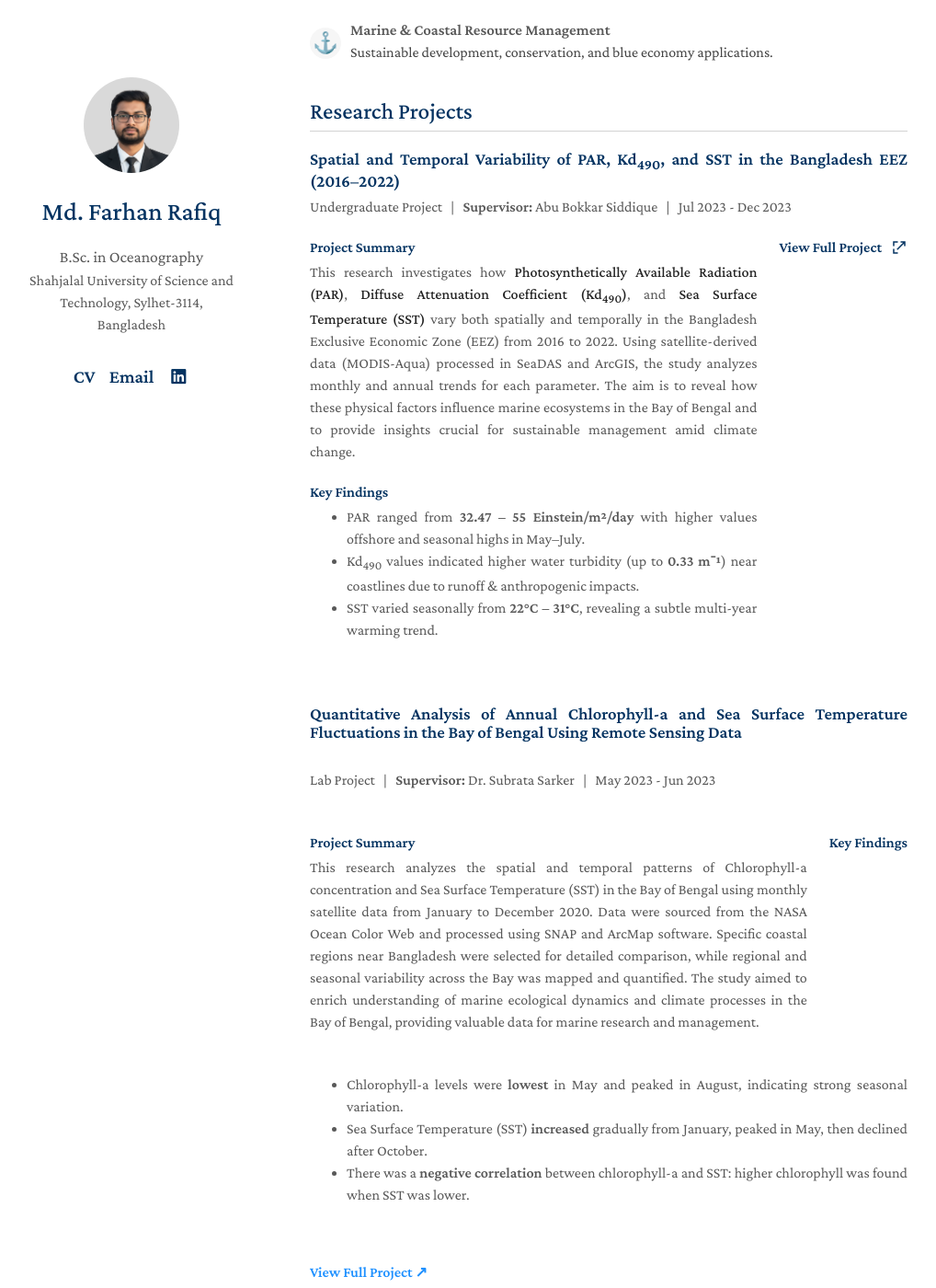
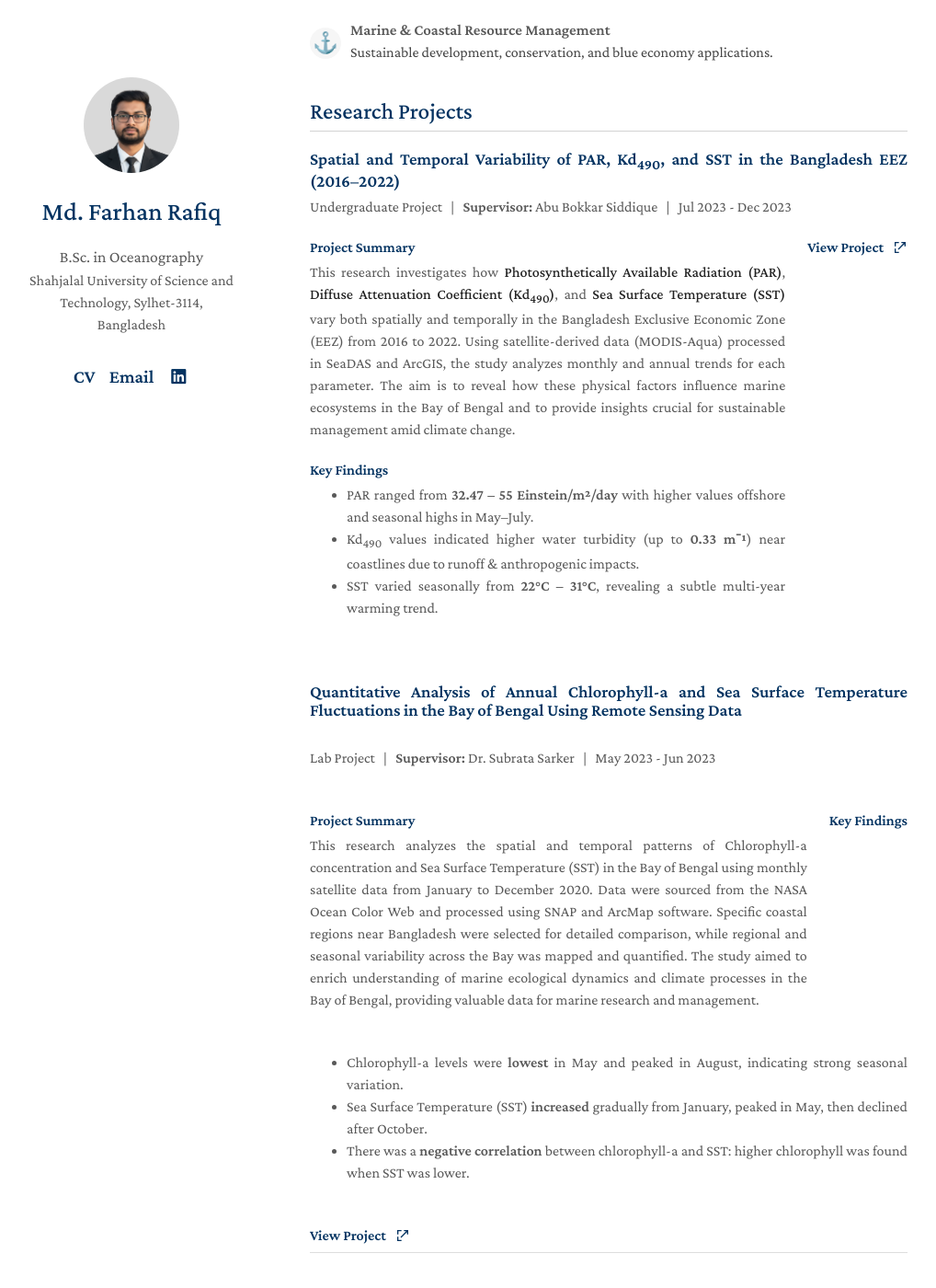
Before and after one commit to farhan-rafiq/farhan-rafiq.github.io, a Jekyll site: the page built from index.md, in a window 1280 px wide and 1400 px high, scrolled down 778 px. Shown: the whole window at 92% size, without its empty margins (133-1151 px from the left). Built offline with Jekyll 4.4.1, drawn with Linux system fonts in a browser that asks for light colours; a style sheet for code colours, icons or effects is not loaded.

Commit message:
Update index.md

```diff
--- a/index.md
+++ b/index.md
@@ -121,9 +121,9 @@ layout: homepage
   <a href="./projects/undergrad_project.pdf"
      target="_blank"
      style="text-decoration: none; color: inherit; display: inline-flex; align-items: center; gap: 6px;">
-    View Full Project
+    View Project
     <svg xmlns="http://www.w3.org/2000/svg"
-         width="18" height="18" fill="currentColor"
+         width="16" height="16" fill="currentColor"
          viewBox="0 0 24 24" style="margin-left: 4px;">
       <path d="M14 3h7v7h-2V6.41l-9.29 9.3-1.42-1.42 9.3-9.29H14V3z"/>
       <path d="M5 5h5V3H3v7h2V5zm0 14v-5H3v7h7v-2H5z"/>
@@ -149,10 +149,16 @@ layout: homepage
             <li>There was a <b>negative correlation</b> between chlorophyll-a and SST: higher chlorophyll was found when SST was lower.</li>
          </ul>
 
-<h4 style="margin-bottom: .2em;">
- <div style="margin-top:1em; padding-bottom:0.5em; border-bottom:1px solid #ddd;">
-  <a href="./projects/undergrad_project.pdf" target="_blank" style="text-decoration:none; font-weight:bold; color:#1E90FF;">
-    View Full Project &#8599;
+<h4 style="margin-bottom: .8em; padding-bottom: .4em; border-bottom: 1px solid #ddd; width: 100%;">
+  <a href="./projects/4_1_project.pdf"
+     target="_blank"
+     style="text-decoration: none; color: inherit; display: inline-flex; align-items: center; gap: 6px;">
+    View Project
+    <svg xmlns="http://www.w3.org/2000/svg"
+         width="16" height="16" fill="currentColor"
+         viewBox="0 0 24 24" style="margin-left: 4px;">
+      <path d="M14 3h7v7h-2V6.41l-9.29 9.3-1.42-1.42 9.3-9.29H14V3z"/>
+      <path d="M5 5h5V3H3v7h2V5zm0 14v-5H3v7h7v-2H5z"/>
+    </svg>
   </a>
-</div>
 </h4>
```
